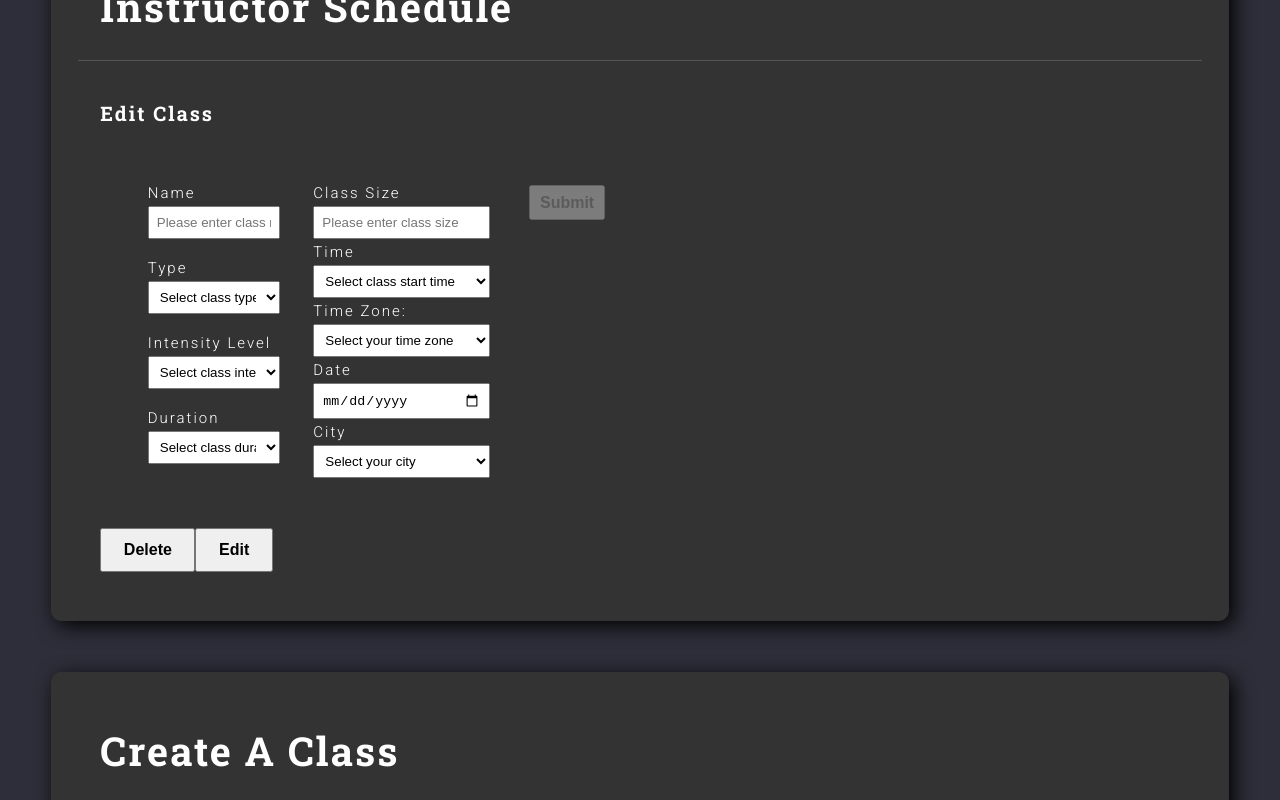
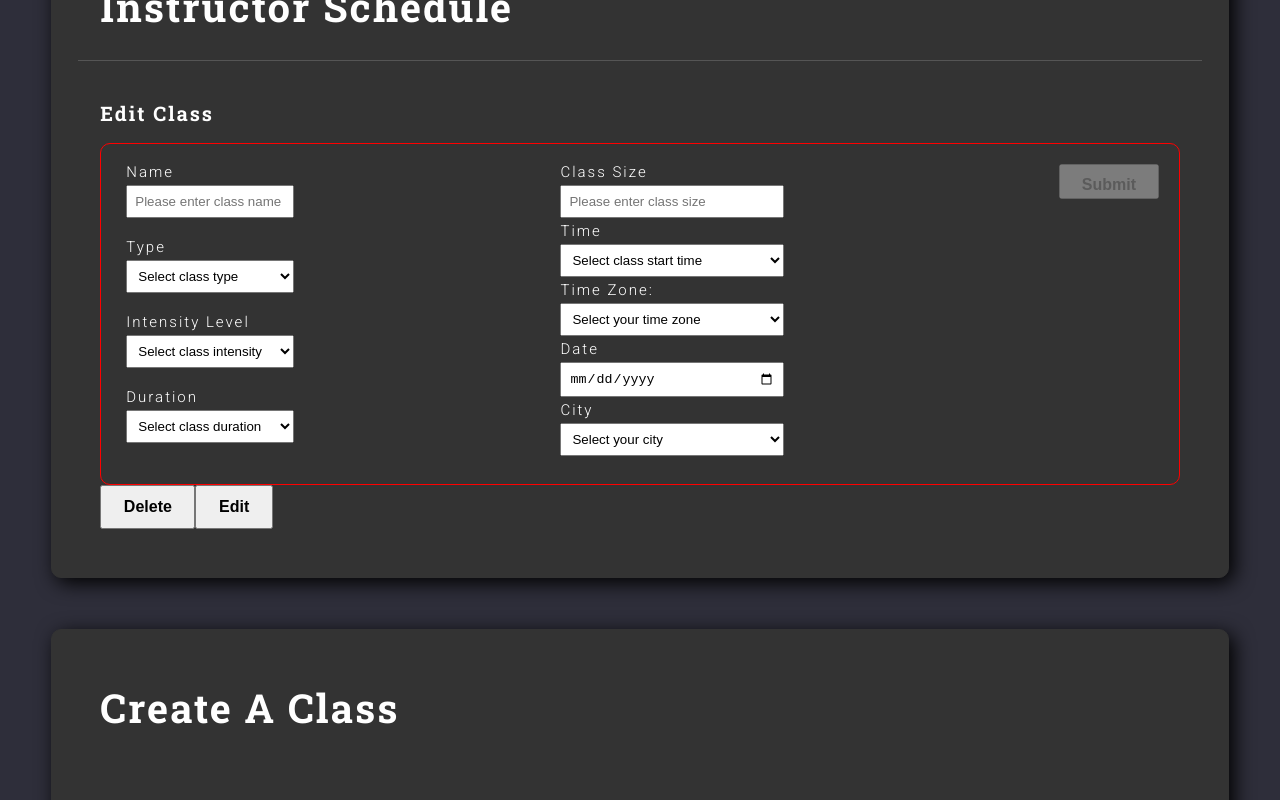
Before and after one commit to Anywhere-Fitness-10162020/App, a React (Create React App) app: page /instructors/home in a window 1280 px wide. Both pictures are taken after a click on the button "Edit". Shown: the part 481-1281 px from the top of the page. Built offline with nearby package versions, Linux system fonts and the light colour scheme; no server answers.

Commit message:
fixed form styling to display full width of card

```diff
--- a/src/components/EditClass.js
+++ b/src/components/EditClass.js
@@ -13,25 +13,20 @@ const ErrorContainer = styled.div`
 `;
 
 const FormContainer = styled.div`
-    /* border: 1px solid red; */
+    border: 1px solid red;
 
-    margin: 4%;
-    padding: 2%;
-    /* border: 1px solid #333; */
     border-radius: 10px;
-    /* box-shadow: 5px 5px 20px #000; */
-    /* background-color: #333; */
     color: #fff;
     font-weight: 300;
     font-size: 1.5rem;
     letter-spacing: 2px;
     line-height: 1.6rem;
+    padding: 2rem;
 
     form{
         display: flex;
         flex-direction: row nowrap;
         justify-content: space-between;
-        padding: .5rem;
         width:100%;
     }
 
@@ -143,7 +138,7 @@ export default function EditForm(props) {
         console.log(newClass)
 
         axiosWithAuth()
-            .post('https://anywherefitnesswebapi.herokuapp.com/api/classes', newClass)
+            .put(`https://anywherefitnesswebapi.herokuapp.com/api/classes/${id}`, newClass)
             .then(res => {
                 console.log('Class edit successful ',res.data);
             })
--- a/src/components/InstructorClassCard.js
+++ b/src/components/InstructorClassCard.js
@@ -45,6 +45,11 @@ const ClassInfo = styled.div`
         width: 40%;
         margin-bottom: 2%;
         margin-right: 2%;
+        /* border: 1px solid red;     */
+    }
+
+    div.edit {
+        width: 100%;
         /* border: 1px solid red;     */
     }
 
@@ -100,6 +105,8 @@ export default function InstructorClassCard(props) {
         <ClassContainer>
            {edit ? <h3>Edit Class</h3> : <h3>{class_name}</h3> }
             <ClassInfo>
+
+                {/*Displays specific image / info per class type. If in edit mode show none*/}
                 {edit
                     ?
                         null
@@ -118,7 +125,6 @@ export default function InstructorClassCard(props) {
                             {type === 'Adventure' ? <img src='/assets/adventure.jpg' /> : null }
 
                         </div>
-
                         <div className="col">
                                 <p>Type: {type}</p>
                                 <p>Class Duration: {class_duration}</p>
@@ -127,12 +133,13 @@ export default function InstructorClassCard(props) {
                                 <p>Time: {start_time.split(' ')[1]} {class_timezone}</p>
                                 <p>City: {class_city}</p>
                         </div>
-
                         </>
                 }
-                <div>
-                    {edit
+
+                {/*If edit button is clicked, show EditClass form*/}
+                {edit
                     ?
+                        <div className="edit">
                         <EditClass
                             class_city={class_city}
                             class_duration={class_duration}
@@ -144,8 +151,9 @@ export default function InstructorClassCard(props) {
                             type={type}
                             id={id}
                         />
-                    :null}
-                </div>
+                        </div>
+                    : null
+                }
             </ClassInfo>
             <button onClick={handleDelete}>Delete</button>
             <button onClick={handleEdit}>Edit</button>
--- a/src/components/InstructorSchedule.js
+++ b/src/components/InstructorSchedule.js
@@ -27,13 +27,6 @@ const ScheduleContainer = styled.div`
     h3 {
         font-weight: 700;
         font-size: 2rem;
-    }
-
-    form {
-        display: flex;
-        flex-direction: row nowrap;
-        justify-content: space-between;
-        padding: 2%;
     }
 
     button {
```
